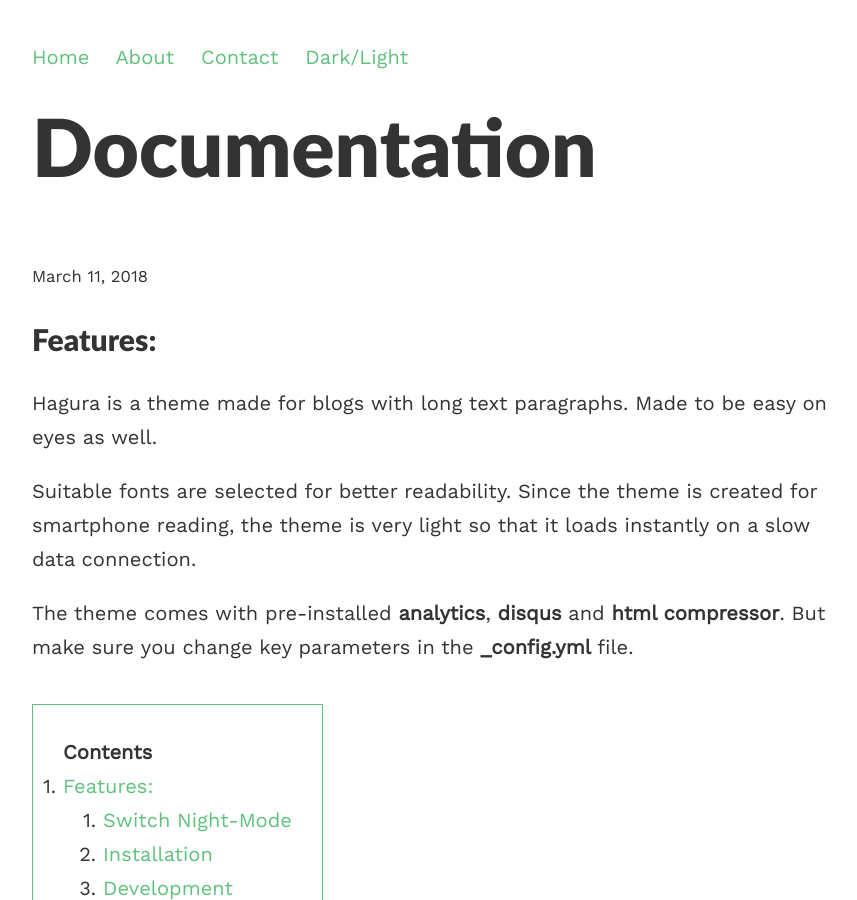
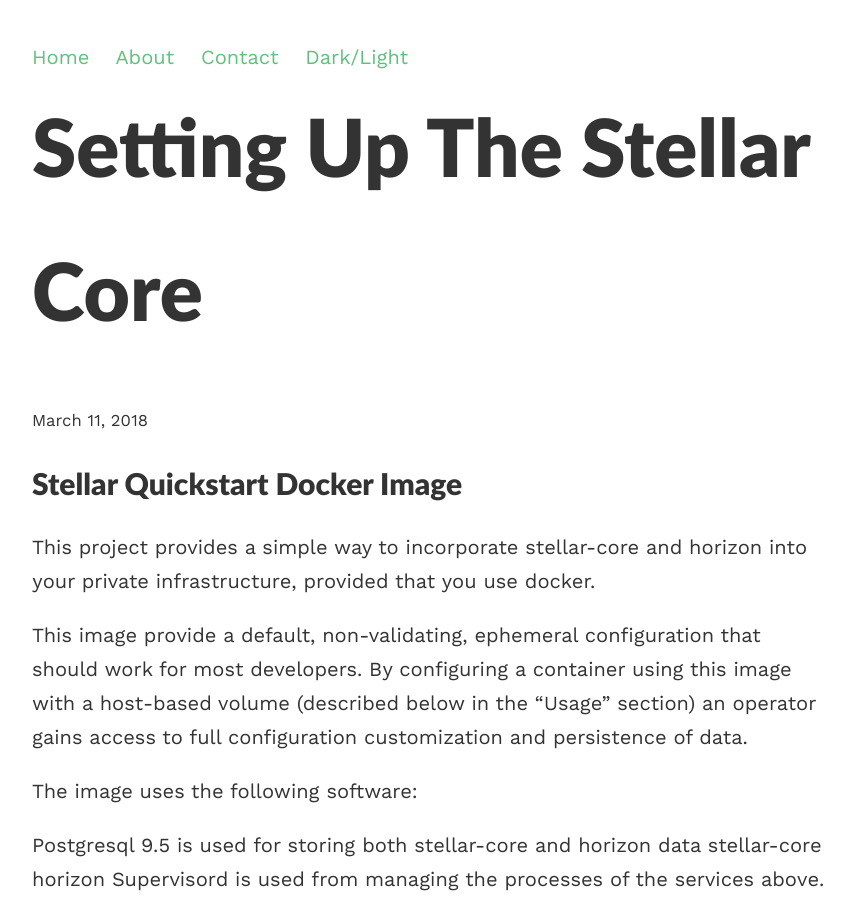
Before and after one commit to aeonsoftware/aeonsoftware.github.io, a Jekyll site: the page built from _posts/2018-03-11-setting-up-the-stellar-core-docker.md, in a window 1280 px wide and 900 px high. Shown: the whole window, without its empty margins (208-1065 px from the left). Built offline with Jekyll 4.4.1, drawn with Linux system fonts in a browser that asks for light colours; comment, search, counter and statistics services are not loaded; some of the changed text lies outside the part shown.

Commit message:
new posts2

```diff
--- a/_config.yml
+++ b/_config.yml
@@ -1,7 +1,7 @@
 ### your site title here
 
 title: Aeonsoftware
-baseurl: / # name of the repository
+baseurl:  # name of the repository
 email: brian@aeonsoftware.com.au
 
 
@@ -15,7 +15,7 @@ markdown: kramdown
 analytics: UA-83979019-1
 
 # Comments
-disqus-shortname: webjeda-demo
+disqus-shortname: AeonSoftware
 
 
 #optimization
--- a/_posts/2018-03-11-setting-up-the-stellar-core-docker.md
+++ b/_posts/2018-03-11-setting-up-the-stellar-core-docker.md
@@ -1,49 +1,16 @@
 ---
 layout: post
-title: Documentation
+title: Setting up the Stellar Core
 ---
 
-# Features:
-Hagura is a theme made for blogs with long text paragraphs. Made to be easy on eyes as well.
+## Stellar Quickstart Docker Image
+This project provides a simple way to incorporate stellar-core and horizon into your private infrastructure, provided that you use docker.
 
-Suitable fonts are selected for better readability. Since the theme is created for smartphone reading, the theme is very light so that it loads instantly on a slow data connection.
+This image provide a default, non-validating, ephemeral configuration that should work for most developers. By configuring a container using this image with a host-based volume (described below in the "Usage" section) an operator gains access to full configuration customization and persistence of data.
 
-The theme comes with pre-installed **analytics**, **disqus** and **html compressor**. But make sure you change key parameters in the **_config.yml** file.
+The image uses the following software:
 
-* Do not remove this line (it will not be displayed)
-{:toc}
-
-## Switch Night-Mode
-The best part is the night-mode that comes with this theme. Once you click on night-mode, the website remebers it untill you close or toggle!
-
-
-## Installation
-* Fork the repository
-* Go to settings and set Github Pages source as master.
-* Your new site should be ready at https://username.github.io/hagura/
-
-
-Default theme will look like this
-
-![webjeda hagura jekyll theme](http://webjeda.com/hagura/images/hagura-1.png)
-
-Switch to Dark Theme
-
-![webjeda hagura dark jekyll theme](http://webjeda.com/hagura/images/hagura-dark-jekyll-theme.png)
-
-This theme is responsive.
-
-![webjeda hagura responsive jekyll theme](http://webjeda.com/hagura/images/hagura-responsive.png)
-
-
-## Development
-Make changes to the **master** branch and create a pull request. Do not use **gh-pages** branch as it is used to host the theme.
-
-
-## License
-MIT License
-
-
-### Version 1.0
-* Description along with the title in the index page.
-* Removed ugly theme switch icon and added text link.
+Postgresql 9.5 is used for storing both stellar-core and horizon data
+stellar-core
+horizon
+Supervisord is used from managing the processes of the services above.
```
Also changed, not shown: _posts/2018-03-11-launching-your-ICO.md (+3 -3 lines).
